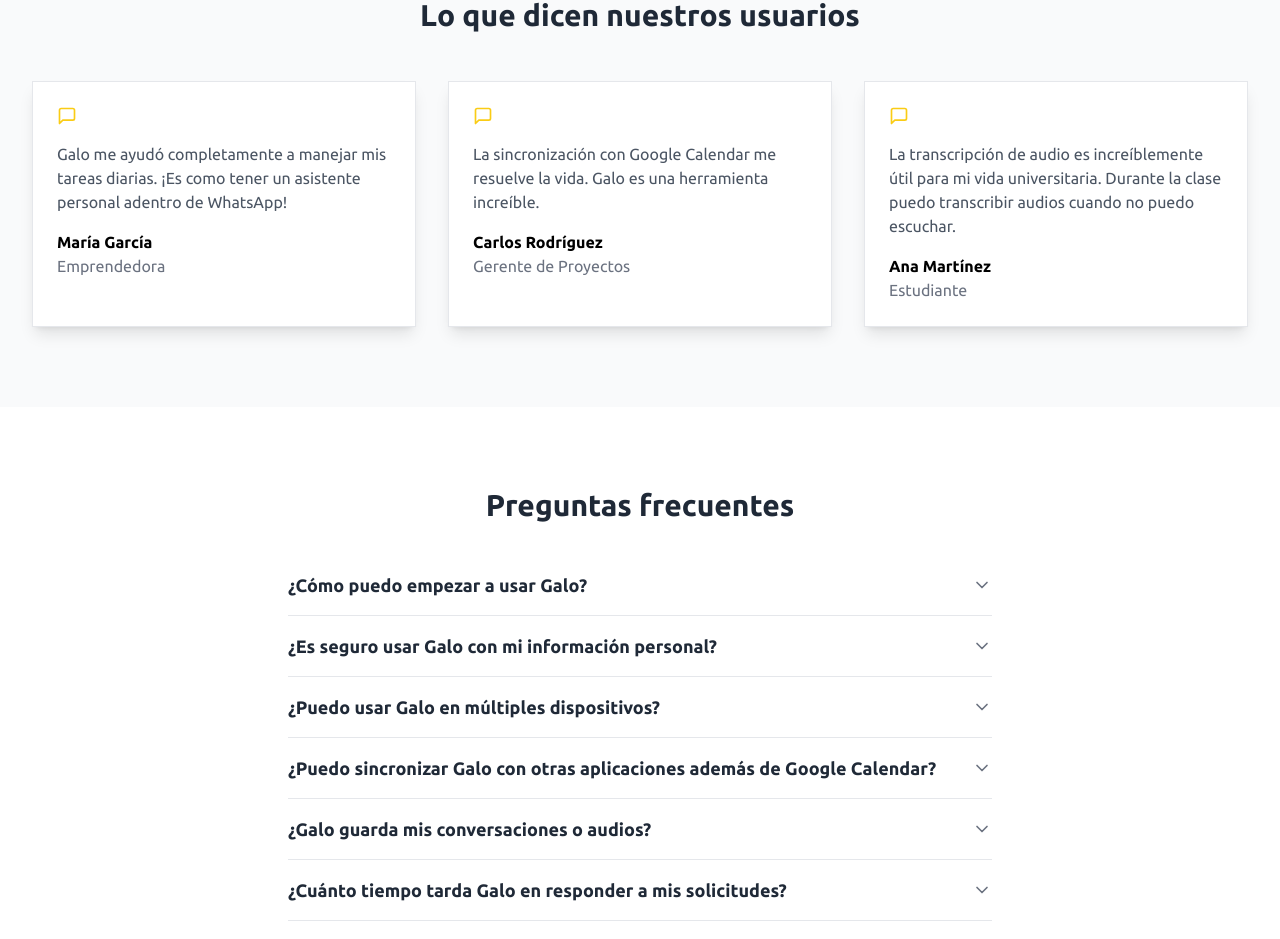
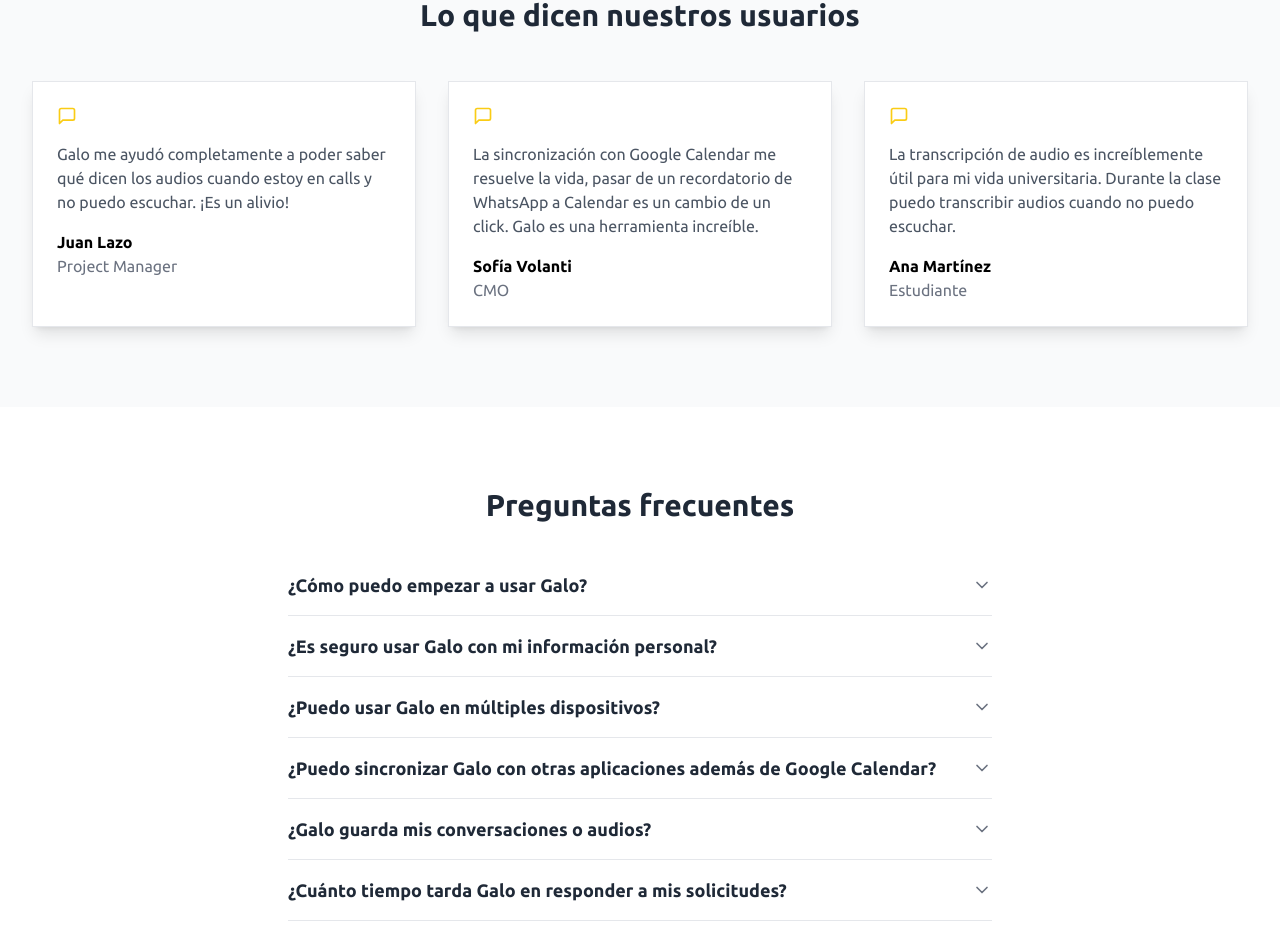
Before and after one commit to benjakorach/galoapp, a Next.js app: page / in a window 1280 px wide. Shown: the part 1815-2754 px from the top of the page. Built offline with nearby package versions, Linux system fonts and the light colour scheme.

Commit message:
Testimonials.tsx

```diff
--- a/app/page.tsx
+++ b/app/page.tsx
@@ -127,14 +127,14 @@ export default function Home() {
             <h2 className="text-3xl font-bold text-center text-gray-800 mb-12">Lo que dicen nuestros usuarios</h2>
             <div className="grid grid-cols-1 sm:grid-cols-1 md:grid-cols-2 lg:grid-cols-3 gap-8">
               <TestimonialCard
-                name="María García"
-                role="Emprendedora"
-                content="Galo me ayudó completamente a manejar mis tareas diarias. ¡Es como tener un asistente personal adentro de WhatsApp!"
+                name="Juan Lazo"
+                role="Project Manager"
+                content="Galo me ayudó completamente a poder saber qué dicen los audios cuando estoy en calls y no puedo escuchar. ¡Es un alivio!"
               />
               <TestimonialCard
-                name="Carlos Rodríguez"
-                role="Gerente de Proyectos"
-                content="La sincronización con Google Calendar me resuelve la vida. Galo es una herramienta increíble."
+                name="Sofía Volanti"
+                role="CMO"
+                content="La sincronización con Google Calendar me resuelve la vida, pasar de un recordatorio de WhatsApp a Calendar es un cambio de un click. Galo es una herramienta increíble."
               />
               <TestimonialCard
                 name="Ana Martínez"
```
